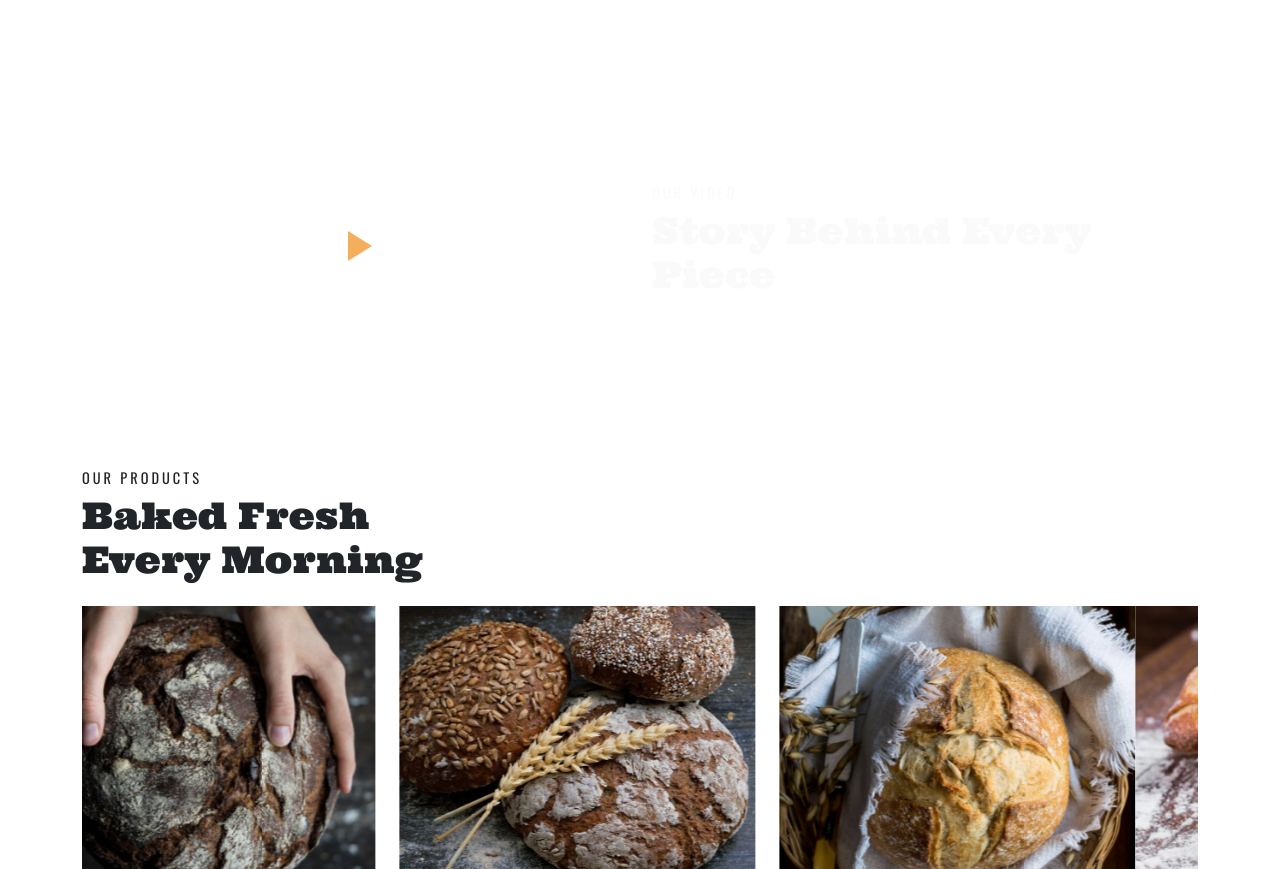
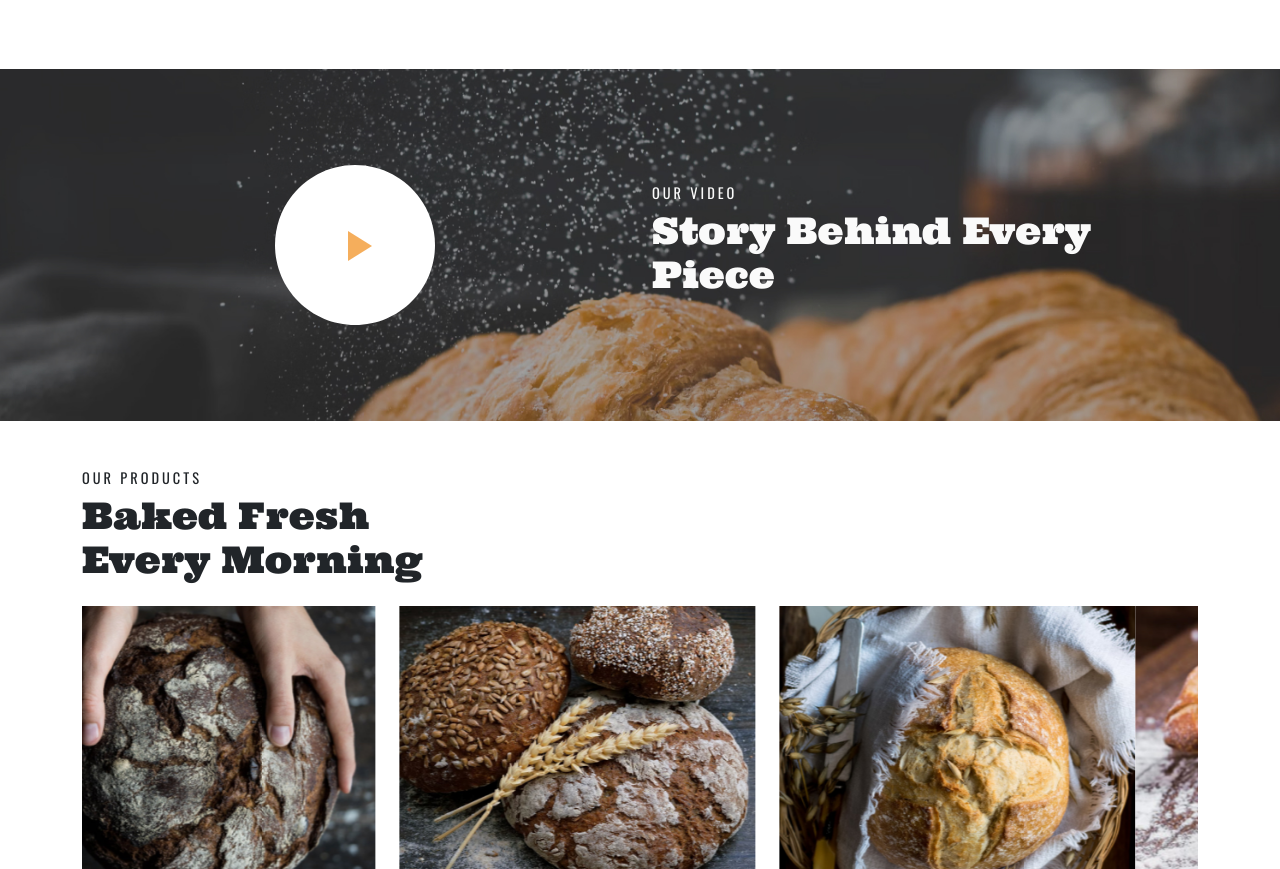
Before and after one commit to Linell8/BKR, a plain HTML site: page index.html in a window 1280 px wide. Shown: the part 1073-1942 px from the top of the page. Drawn offline with Linux system fonts and the light colour scheme.

Commit message:
style.css

```diff
--- a/css/style.css
+++ b/css/style.css
@@ -3,7 +3,7 @@
 }
 
 .video-img {
-    background-image: url(img/video.jpg);
+    background-image: url(../img/video.jpg);
     background-repeat: no-repeat;
     background-size: cover;
 }
```
